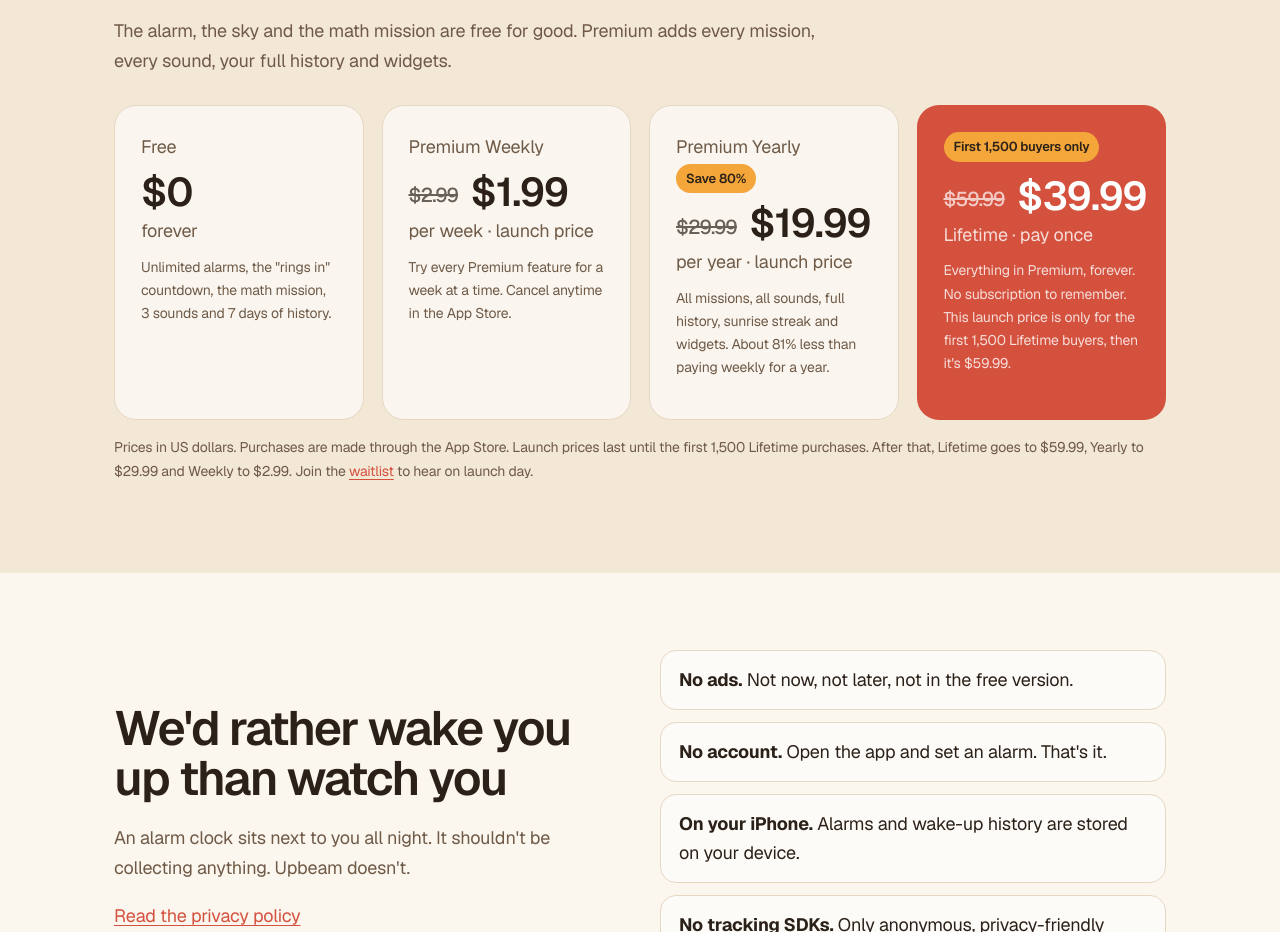
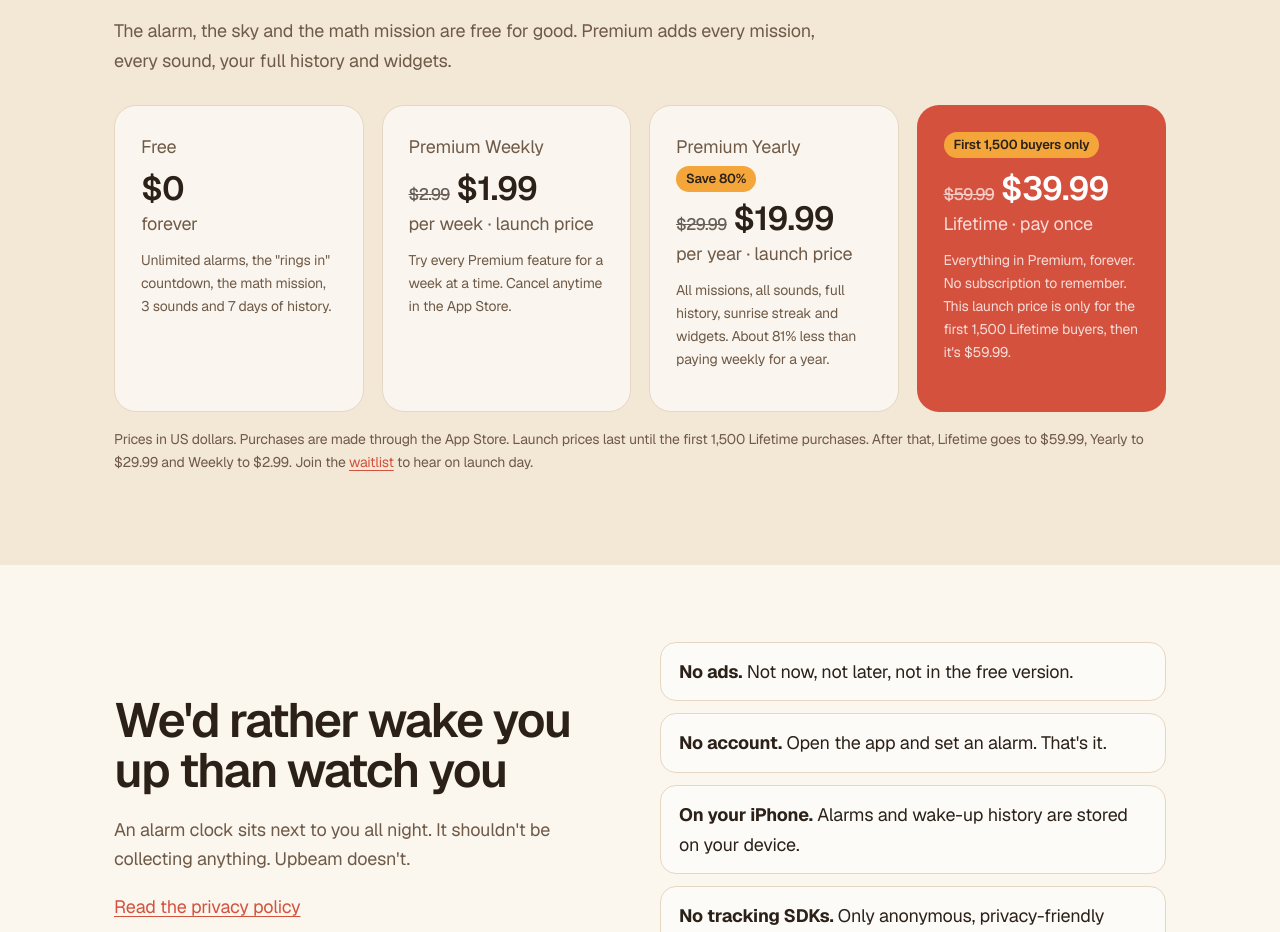
Before and after one commit to KalekidanA/upbeam-site, a plain HTML site: page index.html in a window 1280 px wide. Shown: the part 2143-3075 px from the top of the page. Drawn offline with nearby package versions, Linux system fonts and the light colour scheme.

Commit message:
Pricing cards: prices scale to fit the card
Price size now follows the card's width (container query, 26-40px), the
crossed-out price wraps above when space is tight, tags can wrap, and the
four-across layout starts at 1200px. Checked at 390-1920px and 125-150% zoom:
no overflow.

Co-Authored-By: Claude Opus 5.5 <noreply@anthropic.com>
Claude-Session: https://claude.ai/code/session_019ZsTGTpCZGm9EJDprSC8ow

```diff
--- a/style.css
+++ b/style.css
@@ -80,11 +80,11 @@ nav.top a.l:hover{color:var(--accent)}
 
 /* pricing */
 .prices{display:grid;grid-template-columns:repeat(3,minmax(0,1fr));gap:18px;margin-top:30px;align-items:stretch}
-.price{padding:26px;border-radius:22px;border:1px solid var(--line);background:var(--card);display:flex;flex-direction:column}
-.price .amt{letter-spacing:-.022em;font:600 40px/1 Geist,-apple-system,BlinkMacSystemFont,"SF Pro Text","Helvetica Neue",Arial,sans-serif;margin:10px 0 4px;white-space:nowrap}
+.price{padding:clamp(20px,2.2vw,26px);border-radius:22px;border:1px solid var(--line);background:var(--card);display:flex;flex-direction:column;container-type:inline-size}
+.price .amt{letter-spacing:-.022em;font:600 40px/1 Geist,-apple-system,BlinkMacSystemFont,"SF Pro Text","Helvetica Neue",Arial,sans-serif;font-size:clamp(26px,17cqi,40px);margin:10px 0 4px;white-space:nowrap;display:flex;flex-wrap:wrap;align-items:baseline;column-gap:.2em;row-gap:4px}
 .price.hero-p{background:var(--coral);color:var(--coralink);border-color:transparent}
 .price.hero-p .sub,.price.hero-p .small{color:color-mix(in srgb,var(--coralink) 80%,transparent)}
-.tag{display:inline-block;align-self:flex-start;padding:4px 10px;border-radius:999px;background:var(--sun);color:#2B2118;font-size:13px;font-weight:600}
+.tag{display:inline-block;align-self:flex-start;max-width:100%;padding:4px 10px;border-radius:999px;background:var(--sun);color:#2B2118;font-size:13px;font-weight:600;line-height:1.35}
 
 /* promise */
 .promise{display:grid;grid-template-columns:minmax(0,1fr) minmax(0,1fr);gap:40px;align-items:center}
@@ -150,8 +150,8 @@ footer .logo{font-size:18px;margin-right:auto}
 .waitlist .hp{position:absolute;left:-9999px;width:1px;height:1px;overflow:hidden}
 .waitlist.done .row{opacity:.55}
 .wl-lead{margin:26px 0 0}
-.price .amt s.was{font-size:.5em;font-weight:500;opacity:.7;margin-right:4px;vertical-align:middle}
+.price .amt s.was{font-size:.5em;font-weight:500;opacity:.7}
 .prices.four{grid-template-columns:repeat(4,minmax(0,1fr))}
-@media (max-width:1100px){.prices.four{grid-template-columns:repeat(2,minmax(0,1fr))}}
+@media (max-width:1200px){.prices.four{grid-template-columns:repeat(2,minmax(0,1fr))}}
 @media (max-width:600px){.prices.four{grid-template-columns:minmax(0,1fr)}}
 .waitlist .wl-fine{margin:8px 0 0;font-size:13px}
```
